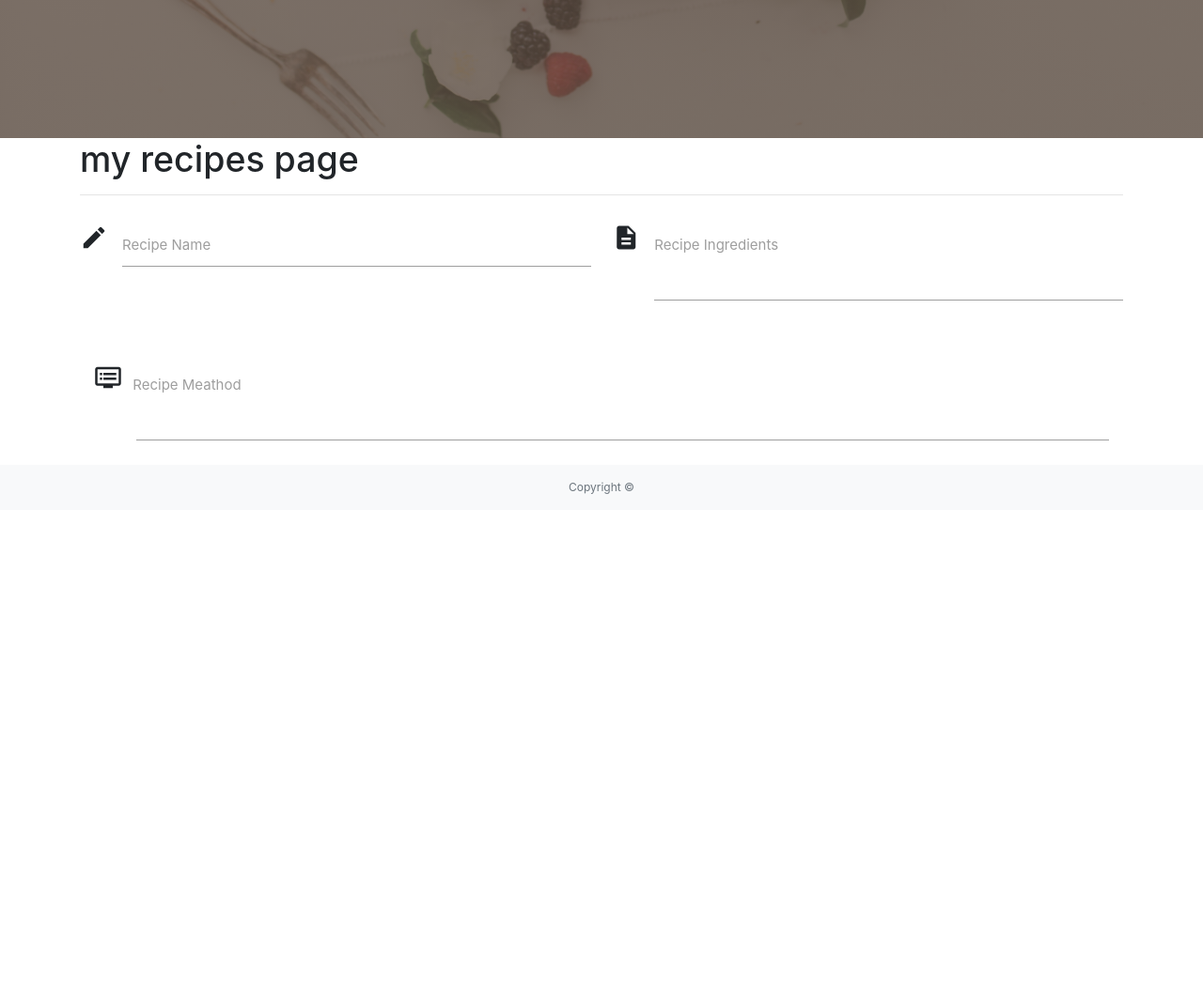
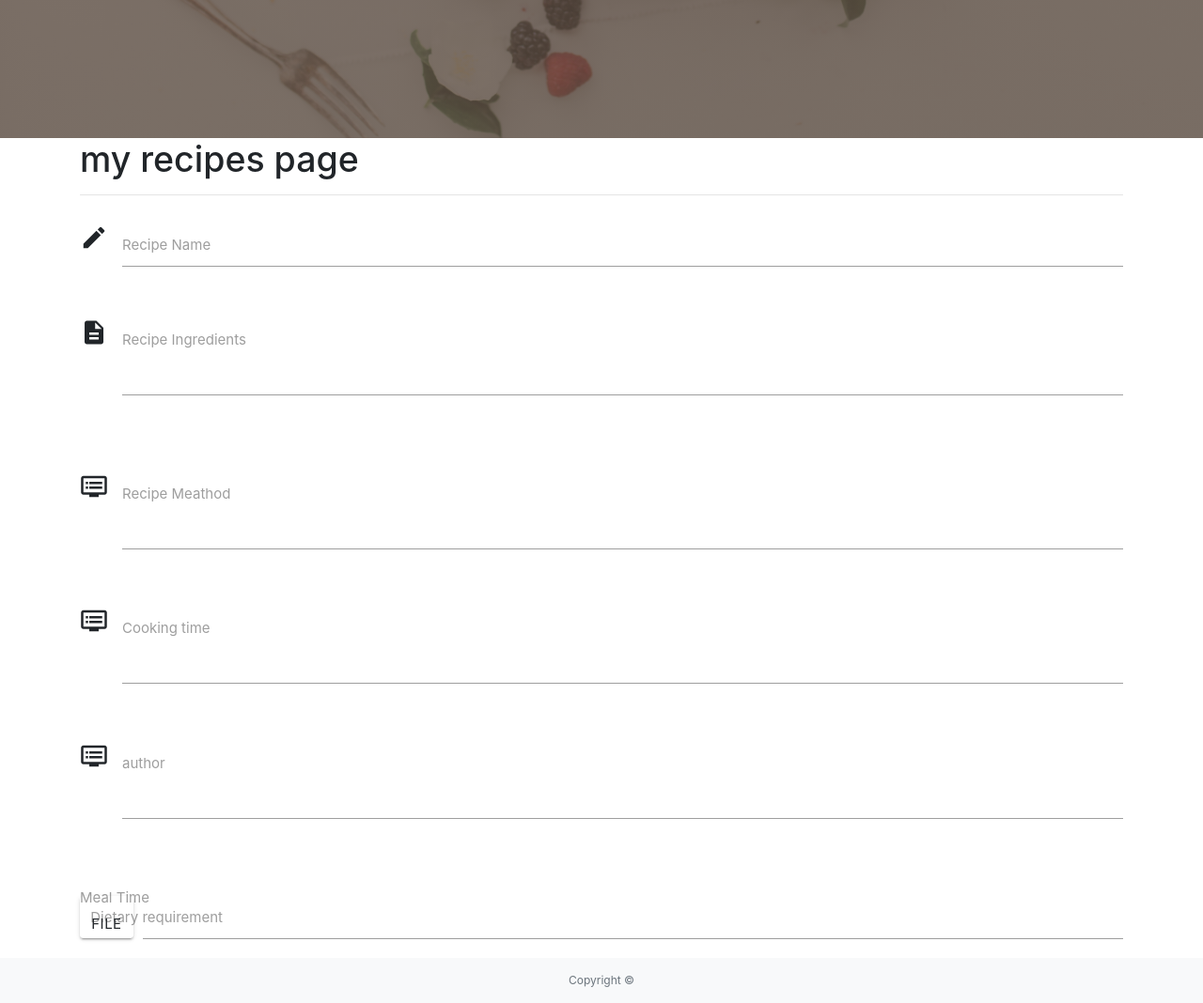
Before and after one commit to Code-Institute-Submissions/happy_cooking, a Flask app: page /my_recipes in a window 1280 px wide. Shown: the part 653-1721 px from the top of the page at 94% size. Before the commit the page ends 1179 px from the top, so only its background shows below. Run offline with Flask 2, Linux system fonts and the light colour scheme; some libraries are stand-ins or nearby versions.

Commit message:
added script to base.html and also added forms to my_recipe file

```diff
--- a/templates/base.html
+++ b/templates/base.html
@@ -83,7 +83,11 @@
   <!-- Custom scripts for this template -->
   <script src="{{url_for('static', filename='js/creative.min.js')}}"></script>
 
-
+  <script type="text/javascript">
+    $(document).ready(function(){
+    $('select').formSelect();
+  });
+  </script>
 
 
     </body>
--- a/templates/my_recipes.html
+++ b/templates/my_recipes.html
@@ -5,7 +5,9 @@
 
 <hr>
 
-   <div class="row">
+
+
+  <div class="row">
     <form action="" meathod="POST" class="col s12">
       <div class="row">
         <div class="input-field col s12">
@@ -13,25 +15,84 @@
           <input id="recipe_name" name="recipe_name" type="text" class="validate">
           <label for="icon_prefix">Recipe Name</label>
         </div>
+        </div>
 
+         <div class="row">
         <div class="input-field col s12">
           <i class="material-icons prefix">description</i>
           <textarea name="recipe_ingredients" id="recipe_ingredients" class="materialize-textarea"></textarea>
-          <label for="icon_telephone">Recipe Ingredients</label>
+          <label for="icon_recipe">Recipe Ingredients</label>
         </div>
       </div>
     </form>
   </div>
 
 
-         <div class="input-field col s12">
+  <div class="row">
+        <div class="input-field col s12">
           <i class="material-icons prefix">dvr</i>
-          <textarea name="recipe_instructions" id="recipe_instructions" class="materialize-textarea"></textarea>
-          <label for="icon_telephone">Recipe Meathod</label>
+          <textarea name="recipe_meathod" id="recipe_meathod" class="materialize-textarea"></textarea>
+          <label for="icon_meathod">Recipe Meathod</label>
         </div>
       </div>
     </form>
+
+    <div class="row">
+        <div class="input-field col s12">
+          <i class="material-icons prefix">dvr</i>
+          <textarea name="cooking_time" id="cooking_time" class="materialize-textarea"></textarea>
+          <label for="icon_cooking_time">Cooking time</label>
+        </div>
+      </div>
+    </form>
+
+    <div class="row">
+        <div class="input-field col s12">
+          <i class="material-icons prefix">dvr</i>
+          <textarea name="recipe_author" id="recipe_author" class="materialize-textarea"></textarea>
+          <label for="icon_author">author</label>
+        </div>
+      </div>
+    </form>
+
+    <div class="row">
+        <div class="input-field col s12">
+    <select>
+      <option value="" disabled selected>Choose your option</option>
+      <option value="1">Breakfast</option>
+      <option value="2">Lunch</option>
+      <option value="3">Dinner</option>
+    </select>
+    <label>Meal Time</label>
   </div>
+      </div>
+
+
+    <div class="input-field col s12">
+    <select multiple>
+      <option value="" disabled selected>Choose your option</option>
+      <option value="1">Dairy-free</option>
+      <option value="2">Gluten-free</option>
+      <option value="3">Vegetarian/option>
+      <option value="3">Vegan</option>
+    </select>
+    <label>Dietary requirement</label>
+  </div>
+
+    </form>
+
+
+  <form action="#">
+    <div class="file-field input-field">
+      <div class="btn">
+        <span>File</span>
+        <input type="file">
+      </div>
+      <div class="file-path-wrapper">
+        <input class="file-path validate" type="text">
+      </div>
+    </div>
+  </form>
 
 
 {% endblock %}
```
